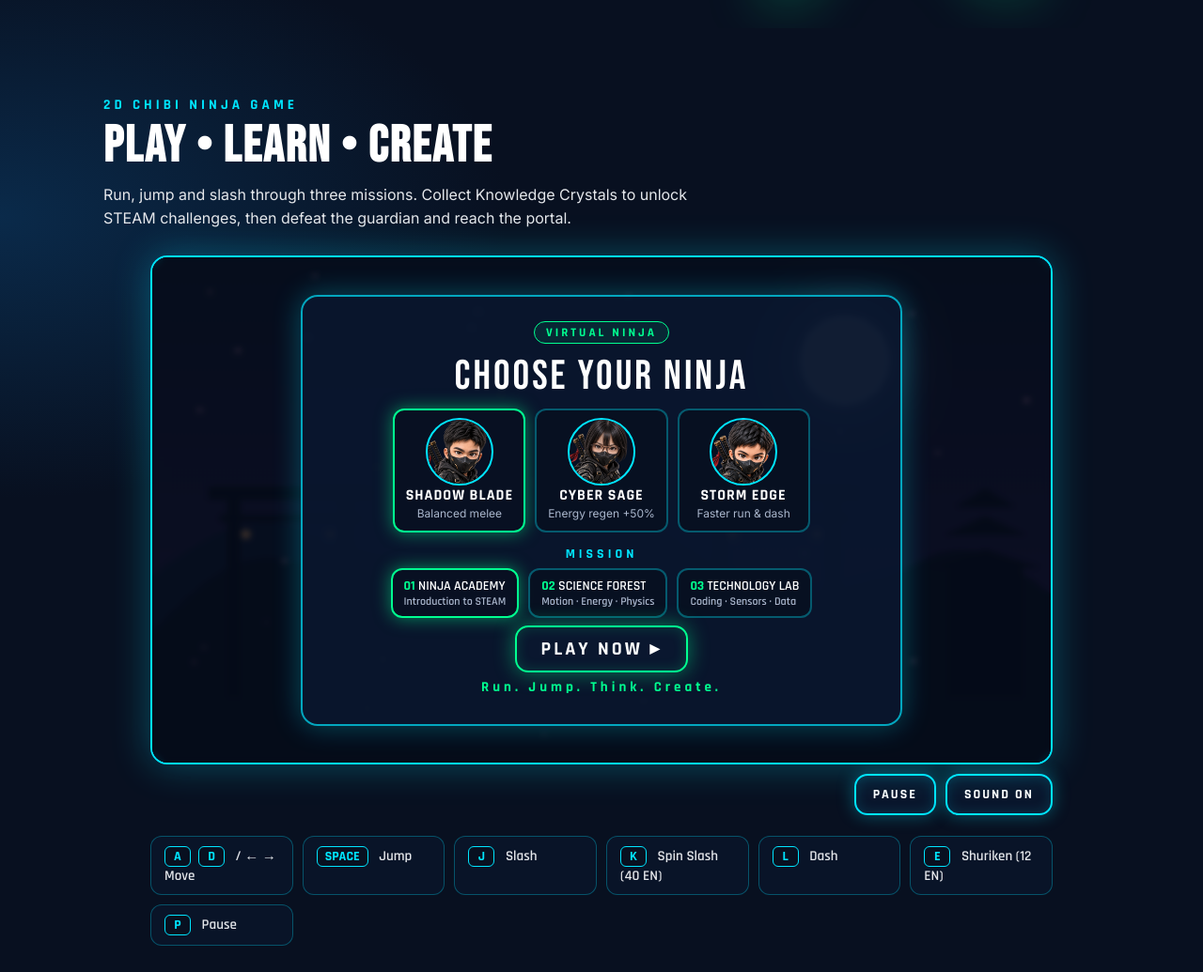
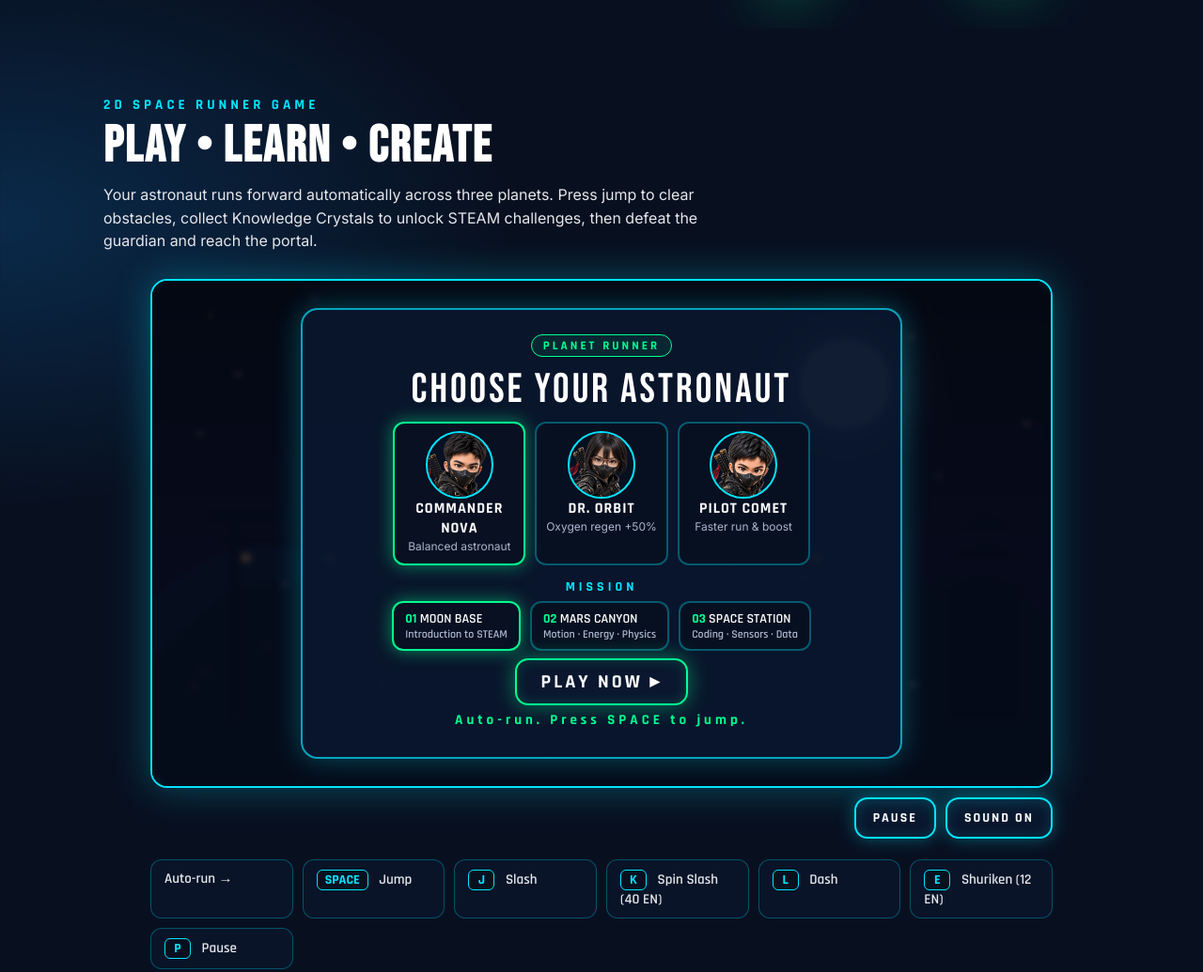
Before and after one commit to tharit2009-ctrl/L, a plain HTML site: page index.html in a window 1280 px wide. Shown: the part 672-1707 px from the top of the page at 94% size. Drawn offline with Linux system fonts and the light colour scheme.

Commit message:
Retheme to Planet Runner space auto-runner

```diff
--- a/game.js
+++ b/game.js
@@ -1,7 +1,7 @@
-/* NK NINJA STEAM GAME — 2D chibi ninja side-scrolling platformer (Canvas 2D, 960x540 logical) */
+/* PLANET RUNNER — 2D astronaut auto-runner (Canvas 2D, 960x540 logical) */
 (() => {
 'use strict';
-const W = 960, H = 540, GRAV = 2000, GY = 470;
+const W = 960, H = 540, GRAV = 1600, GY = 470;
 const cv = document.getElementById('game'), cx = cv.getContext('2d'), ov = document.getElementById('ov');
 const RM = matchMedia('(prefers-reduced-motion: reduce)').matches;
 const AS = 'assets/';
@@ -9,19 +9,19 @@ const COL = { navy: '#081020', mid: '#0B1830', cyan: '#00E5FF', green: '#00FF90'
 
 /* ---------- data ---------- */
 const CH = [
-  { id: 'ninja01', name: 'SHADOW BLADE', role: 'Balanced melee', spd: 1, jmp: 1, en: 1, dash: 1 },
-  { id: 'ninja02', name: 'CYBER SAGE', role: 'Energy regen +50%', spd: .95, jmp: 1, en: 1.5, dash: 1 },
-  { id: 'ninja03', name: 'STORM EDGE', role: 'Faster run & dash', spd: 1.12, jmp: 1.05, en: 1, dash: 1.3 }];
+  { id: 'ninja01', name: 'COMMANDER NOVA', role: 'Balanced astronaut', spd: 1, jmp: 1, en: 1, dash: 1 },
+  { id: 'ninja02', name: 'DR. ORBIT', role: 'Oxygen regen +50%', spd: .95, jmp: 1, en: 1.5, dash: 1 },
+  { id: 'ninja03', name: 'PILOT COMET', role: 'Faster run & boost', spd: 1.12, jmp: 1.05, en: 1, dash: 1.3 }];
 const LV = [
-  { name: 'NINJA ACADEMY', sub: 'Introduction to STEAM', len: 4200, kind: 'sakura', sky: ['#0B1830', '#2a1a52'], acc: '#ff8fc7', boss: 'GATE GUARDIAN',
-    qs: [{ tag: 'SCIENCE', q: 'What force pulls a jumping ninja back to the ground?', a: ['Gravity', 'Color', 'Sound', 'Light'], h: 'Think about the force pulling objects downward.' },
+  { name: 'MOON BASE', sub: 'Introduction to STEAM', len: 4200, kind: 'sakura', sky: ['#05070f', '#1a1240'], acc: '#ff8fc7', boss: 'LUNAR SENTINEL',
+    qs: [{ tag: 'SCIENCE', q: 'What force pulls a jumping astronaut back to the ground?', a: ['Gravity', 'Color', 'Sound', 'Light'], h: 'Think about the force pulling objects downward.' },
          { tag: 'TECHNOLOGY', q: 'Which part lets a robot sense how far an object is?', a: ['Distance sensor', 'Speaker', 'Paint', 'Label'], h: 'Sensors collect data from the world.' },
-         { tag: 'MATHEMATICS', q: 'A ninja runs 3 m/s for 4 seconds. How far?', a: ['12 m', '7 m', '9 m', '1 m'], h: 'Distance = speed × time.' }] },
-  { name: 'SCIENCE FOREST', sub: 'Motion · Energy · Physics', len: 4400, kind: 'forest', sky: ['#04201c', '#0a2a3a'], acc: '#00FF90', boss: 'FOREST GOLEM',
-    qs: [{ tag: 'SCIENCE', q: 'A shuriken keeps flying straight until a force acts on it. This is…', a: ['Inertia', 'Condensation', 'Magnetism', 'Erosion'], h: 'Objects resist changes in motion.' },
-         { tag: 'SCIENCE', q: 'At the top of a cliff, a ninja has the most…', a: ['Potential energy', 'Sound energy', 'Nuclear energy', 'Color energy'], h: 'Height stores energy because of gravity.' },
+         { tag: 'MATHEMATICS', q: 'An astronaut runs 3 m/s for 4 seconds. How far?', a: ['12 m', '7 m', '9 m', '1 m'], h: 'Distance = speed × time.' }] },
+  { name: 'MARS CANYON', sub: 'Motion · Energy · Physics', len: 4400, kind: 'forest', sky: ['#1a0808', '#3a1410'], acc: '#ff7a45', boss: 'DUST GOLEM',
+    qs: [{ tag: 'SCIENCE', q: 'A space probe keeps flying straight until a force acts on it. This is…', a: ['Inertia', 'Condensation', 'Magnetism', 'Erosion'], h: 'Objects resist changes in motion.' },
+         { tag: 'SCIENCE', q: 'At the top of a cliff, an astronaut has the most…', a: ['Potential energy', 'Sound energy', 'Nuclear energy', 'Color energy'], h: 'Height stores energy because of gravity.' },
          { tag: 'ENGINEERING', q: 'Which shape makes a bridge frame rigid and strong?', a: ['Triangles', 'Loose ropes', 'Unbraced squares', 'Circles'], h: 'Engineers brace structures with this shape.' }] },
-  { name: 'TECHNOLOGY LAB', sub: 'Coding · Sensors · Data', len: 4600, kind: 'lab', sky: ['#06142c', '#0b2a4a'], acc: '#00E5FF', boss: 'CYBER GUARDIAN',
+  { name: 'SPACE STATION', sub: 'Coding · Sensors · Data', len: 4600, kind: 'lab', sky: ['#06142c', '#0b2a4a'], acc: '#00E5FF', boss: 'ROGUE ROBOT',
     qs: [{ tag: 'TECHNOLOGY', q: 'Binary 101 equals which decimal number?', a: ['5', '3', '6', '10'], h: 'Place values: 4 + 0 + 1.' },
          { tag: 'ARTS', q: 'Which pair gives the strongest contrast for a game HUD?', a: ['Cyan on dark navy', 'Navy on dark blue', 'Gray on gray', 'Green on green'], h: 'Contrast = big difference in brightness.' },
          { tag: 'MATHEMATICS', q: 'Ignoring air, which launch angle gives the longest range?', a: ['45°', '0°', '90°', '10°'], h: 'Halfway between flat and straight up.' }] }];
@@ -136,7 +136,7 @@ function update(dt) {
   for (const k of ['atk', 'acd', 'spin', 'dash', 'dcd', 'tcd', 'inv', 'hurt', 'land']) if (p[k] > 0) p[k] -= dt;
   if (p.ko) { p.ko += dt; p.vy += GRAV * dt; p.y += p.vy * dt; if (p.y > H + 100) p.y = H + 100; if (p.ko > 1.2) over(); return; }
   if (s.won) { p.vx = 0; return; }
-  const dir = (down.right ? 1 : 0) - (down.left ? 1 : 0);
+  const dir = 1;
   if (hit.dash && p.dcd <= 0 && p.dash <= 0) { p.dash = .18; p.dcd = .6; p.inv = Math.max(p.inv, .22); SFX.dash(); burst(p.x + 17, p.y + 60, COL.cyan, 6, 120); }
   if (p.dash > 0) { p.vx = p.face * 720 * ch.dash; p.vy = 0; }
   else if (p.hurt <= 0) { p.vx = dir * 270 * ch.spd * (p.spin > 0 ? .55 : 1); if (dir) p.face = dir; } else p.vx *= .92;
@@ -191,7 +191,7 @@ function update(dt) {
     else if (c.t === 'heart') { p.hp = Math.min(100, p.hp + 25); SFX.pick(); say('+25 HP', c.x, c.y - 10, COL.red); }
     else { p.en = Math.min(100, p.en + 40); SFX.pick(); say('+ENERGY', c.x, c.y - 10, COL.green); }
   }
-  if (s.bossDead && Math.abs(p.x + 17 - (s.len - 110)) < 50 && !s.won) win();
+  if (s.bossDead && p.x + 17 > s.len - 160 && !s.won) win();
   s.cam = clamp(p.x - 360, 0, s.len - W);
 }
 function tickFx(dt) {
@@ -283,10 +283,10 @@ function panel(h) { ov.innerHTML = `<div class="panel">${h}</div>`; ov.classList
 function hide() { ov.innerHTML = ''; ov.classList.remove('on'); }
 function menu() {
   S.state = 'menu'; S.p = null; S.L = null; S.keepScore = false;
-  panel(`<span class="badge">VIRTUAL NINJA</span><h2>CHOOSE YOUR NINJA</h2>
+  panel(`<span class="badge">PLANET RUNNER</span><h2>CHOOSE YOUR ASTRONAUT</h2>
   <div class="cards">${CH.map((c, i) => `<button class="card${i === selC ? ' sel' : ''}" data-c="${i}"><img src="${AS}characters/${c.id}/portrait.png" alt="${c.name}"><b>${c.name}</b><small>${c.role}</small></button>`).join('')}</div>
   <h3>MISSION</h3><div class="mis">${LV.map((l, i) => `<button class="m${i === selL ? ' sel' : ''}" data-l="${i}"><b>0${i + 1}</b> ${l.name}<small>${l.sub}</small></button>`).join('')}</div>
-  <button class="btn go" data-go>PLAY NOW ▸</button><p class="hint">Run. Jump. Think. Create.</p>`);
+  <button class="btn go" data-go>PLAY NOW ▸</button><p class="hint">Auto-run. Press SPACE to jump.</p>`);
 }
 function togglePause() {
   if (S.state === 'play') { S.state = 'pause'; panel(`<h2>PAUSED</h2><button class="btn go" data-resume>RESUME</button><button class="btn" data-quit>MAIN MENU</button>`); }
--- a/index.html
+++ b/index.html
@@ -3,8 +3,8 @@
 <head>
 <meta charset="utf-8">
 <meta name="viewport" content="width=device-width, initial-scale=1">
-<title>NK NINJA STEAM GAME — Real Learning × Virtual Adventure</title>
-<meta name="description" content="A 2D chibi ninja platformer where real students become virtual ninjas and turn STEAM knowledge into action.">
+<title>PLANET RUNNER — Space Auto-Runner STEAM Game</title>
+<meta name="description" content="Planet Runner: a 2D space auto-runner where an astronaut runs across planets, jumps over obstacles and learns STEAM.">
 <link rel="icon" href="assets/ui/app-icon-64.png">
 <link rel="preconnect" href="https://fonts.googleapis.com"><link rel="preconnect" href="https://fonts.gstatic.com" crossorigin>
 <link href="https://fonts.googleapis.com/css2?family=Bebas+Neue&family=Inter:wght@400;600&family=Rajdhani:wght@600;700&display=swap" rel="stylesheet">
@@ -93,12 +93,12 @@ footer{padding:36px 0;border-top:1px solid rgba(0,229,255,.2);text-align:center;
 </style>
 </head>
 <body>
-<nav><div class="wrap"><img src="assets/ui/app-icon-64.png" alt=""><b>NK NINJA</b>
+<nav><div class="wrap"><img src="assets/ui/app-icon-64.png" alt=""><b>PLANET RUNNER</b>
 <a class="l" href="#play">PLAY</a><a class="l" href="#characters">CHARACTERS</a><a class="l" href="#missions">MISSIONS</a><a class="l" href="#learn">LEARN</a><a class="l" href="#credits">CREDITS</a></div></nav>
 
 <header class="hero" id="home"><div class="wrap">
   <div>
-    <h1 class="logo" aria-label="NK Ninja STEAM Game"><span class="a">NK NINJA</span><span class="b">STEAM GAME</span></h1>
+    <h1 class="logo" aria-label="Planet Runner"><span class="a">PLANET</span><span class="b">RUNNER</span></h1>
     <p class="motto">REAL LEARNING × VIRTUAL ADVENTURE × A BRIGHTER FUTURE</p>
     <p class="tag">Small Steps… <em>Big Future.</em></p>
     <a class="btn go" href="#play">PLAY NOW ▸</a>
@@ -106,19 +106,19 @@ footer{padding:36px 0;border-top:1px solid rgba(0,229,255,.2);text-align:center;
       <div><img src="assets/icons/science.svg" alt="">SCIENCE</div><div><img src="assets/icons/technology.svg" alt="">TECHNOLOGY</div><div><img src="assets/icons/engineering.svg" alt="">ENGINEERING</div><div><img src="assets/icons/arts.svg" alt="">ARTS</div><div><img src="assets/icons/mathematics.svg" alt="">MATHEMATICS</div>
     </div>
   </div>
-  <div class="hero-art"><span class="badge">VIRTUAL NINJA</span><br><img src="assets/characters/ninja01/promo.png" alt="Shadow Blade, the chibi ninja hero with a neon-green katana"></div>
+  <div class="hero-art"><span class="badge">ASTRONAUT</span><br><img src="assets/characters/ninja01/promo.png" alt="Commander Nova, the Planet Runner hero"></div>
 </div></header>
 
 <section id="play"><div class="wrap">
-  <h2 class="sec"><small>2D CHIBI NINJA GAME</small>PLAY • LEARN • CREATE</h2>
-  <p class="lead">Run, jump and slash through three missions. Collect Knowledge Crystals to unlock STEAM challenges, then defeat the guardian and reach the portal.</p>
-  <div class="stage"><canvas id="game" width="960" height="540" aria-label="NK Ninja STEAM Game canvas"></canvas><div id="ov" class="on" role="dialog"></div></div>
+  <h2 class="sec"><small>2D SPACE RUNNER GAME</small>PLAY • LEARN • CREATE</h2>
+  <p class="lead">Your astronaut runs forward automatically across three planets. Press jump to clear obstacles, collect Knowledge Crystals to unlock STEAM challenges, then defeat the guardian and reach the portal.</p>
+  <div class="stage"><canvas id="game" width="960" height="540" aria-label="Planet Runner game canvas"></canvas><div id="ov" class="on" role="dialog"></div></div>
   <div class="tools"><button class="btn" id="btn-pause">PAUSE</button><button class="btn" id="btn-mute" aria-pressed="false">SOUND ON</button></div>
   <div id="touch" aria-label="Touch controls">
     <div class="g"><button data-a="left" aria-label="Move left">◀</button><button data-a="right" aria-label="Move right">▶</button></div>
     <div class="g"><button data-a="dash" aria-label="Dash"><img src="assets/icons/dash.svg" alt="">DASH</button><button data-a="throw" aria-label="Shuriken"><img src="assets/icons/projectile.svg" alt="">THROW</button><button data-a="spec" aria-label="Special"><img src="assets/icons/special.svg" alt="">SPIN</button><button data-a="atk" aria-label="Attack"><img src="assets/icons/attack.svg" alt="">SLASH</button><button class="jump" data-a="jump" aria-label="Jump">JUMP</button></div>
   </div>
-  <div class="keys"><div><kbd>A</kbd><kbd>D</kbd> / ← → Move</div><div><kbd>SPACE</kbd> Jump</div><div><kbd>J</kbd> Slash</div><div><kbd>K</kbd> Spin Slash (40 EN)</div><div><kbd>L</kbd> Dash</div><div><kbd>E</kbd> Shuriken (12 EN)</div><div><kbd>P</kbd> Pause</div></div>
+  <div class="keys"><div>Auto-run →</div><div><kbd>SPACE</kbd> Jump</div><div><kbd>J</kbd> Slash</div><div><kbd>K</kbd> Spin Slash (40 EN)</div><div><kbd>L</kbd> Dash</div><div><kbd>E</kbd> Shuriken (12 EN)</div><div><kbd>P</kbd> Pause</div></div>
 </div></section>
 
 <section id="characters"><div class="wrap">
```
